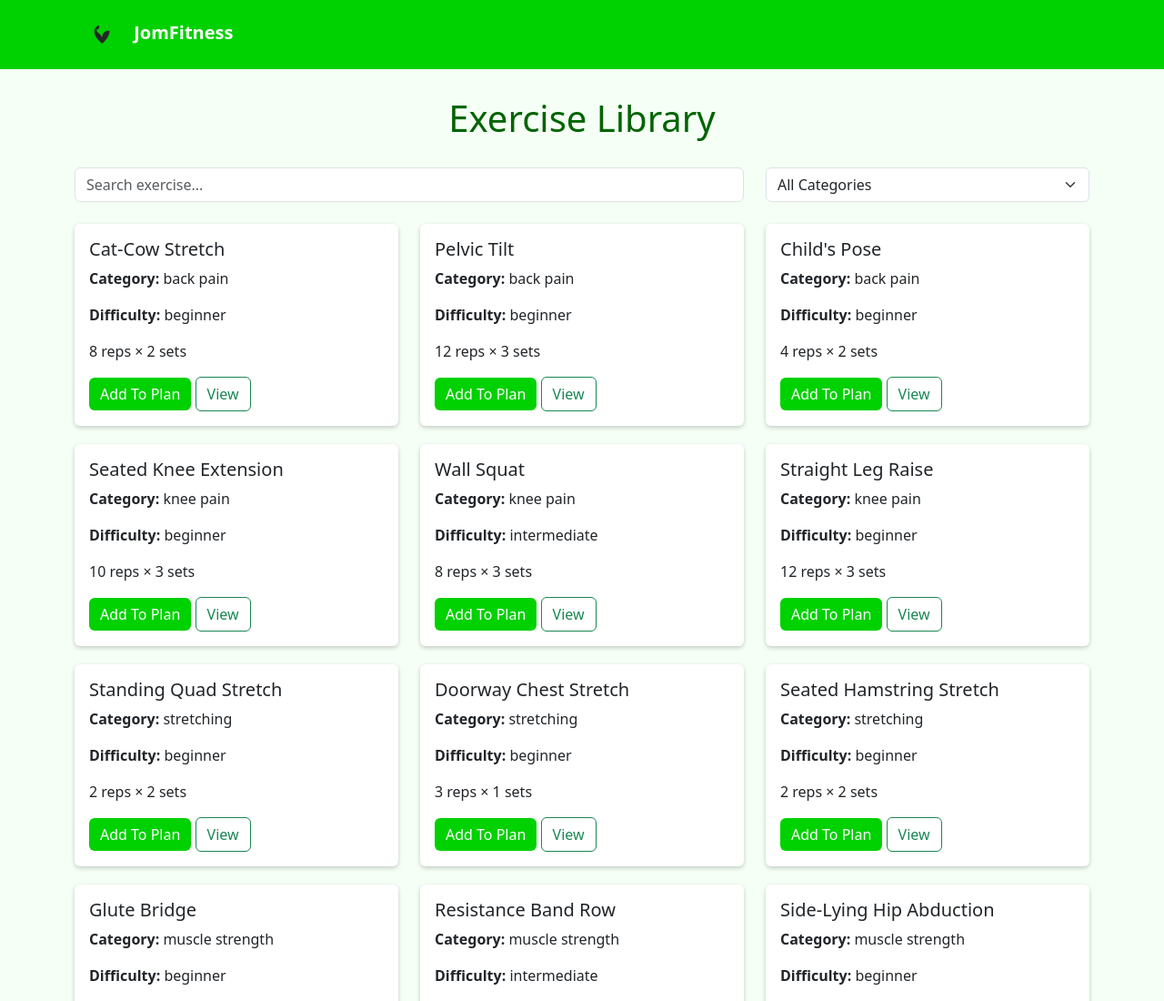
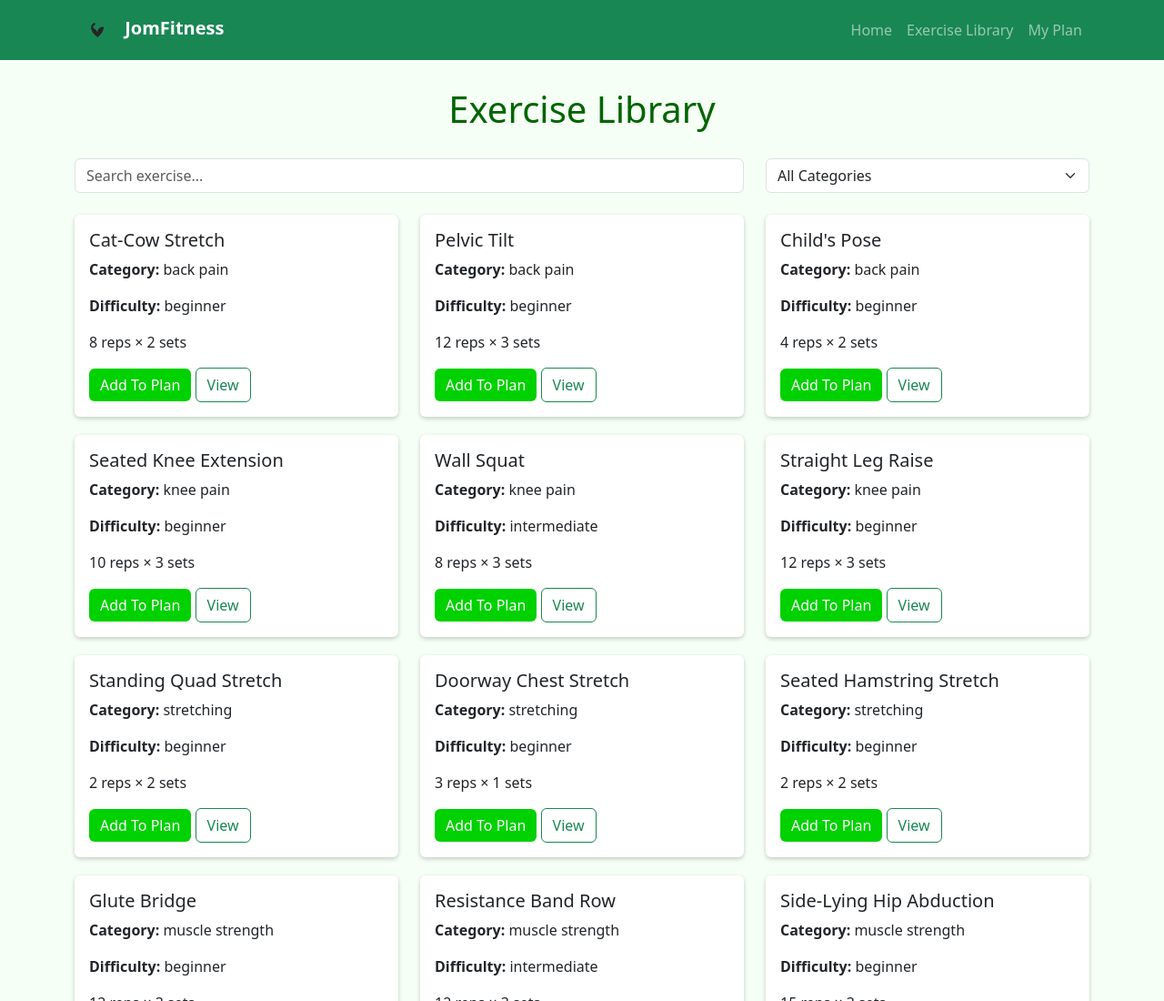
Before and after one commit to Acapapap/FrontEndProject, a plain HTML site: page exercise.html in a window 1280 px wide. Shown: the top 1100 px of the page at 91% size. Drawn offline with nearby package versions, Linux system fonts and the light colour scheme.

Commit message:
change navbar from main to diff file

```diff
--- a/exercise.html
+++ b/exercise.html
@@ -69,14 +69,7 @@
 <body>
 
     <!-- Navbar -->
-    <nav class="navbar navbar-expand-lg">
-        <div class="container">
-            <a class="navbar-brand" href="index.html">
-                <img src="fit.png" alt="Logo" width="60" height="50">
-                JomFitness
-            </a>
-        </div>
-    </nav>
+    <div id="navbar"></div>
 
     <!-- Title -->
     <div class="container">
@@ -131,6 +124,13 @@
     <script src="plan.js"></script>
 
     <script>
+
+        fetch("navbar.html")
+          .then(response => response.text())
+          .then(data => {
+            document.getElementById("navbar").innerHTML = data;
+          });
+
         function render() {
 
             const query = document
```
